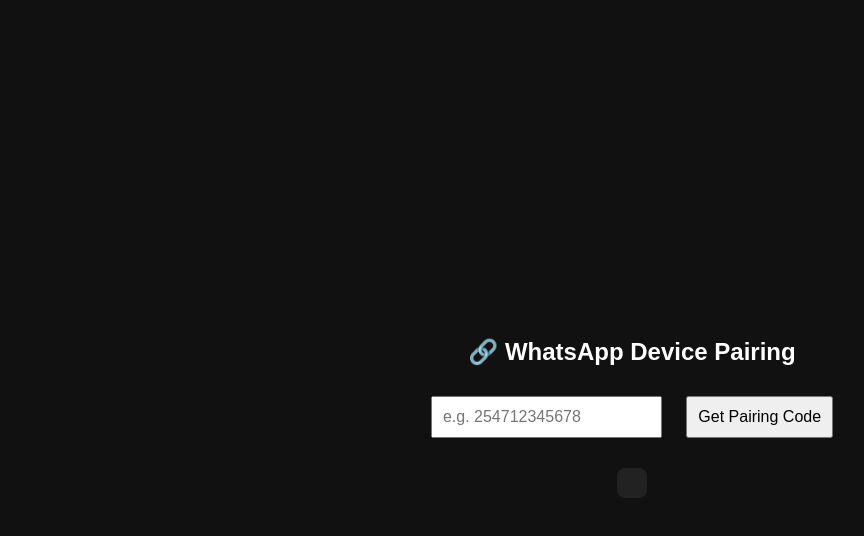
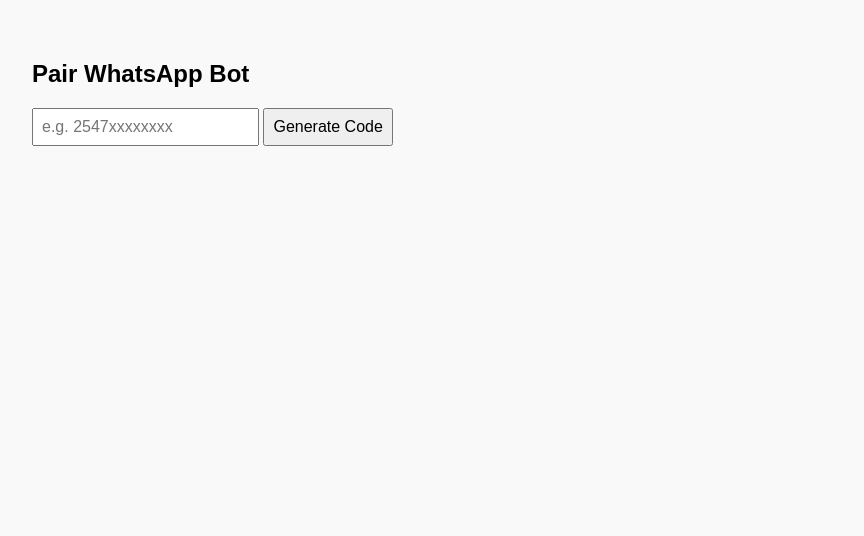
Before and after one commit to Wangatracker/websky, a website: page public/index.html in a window 1280 px wide. Shown: the whole page, without its empty margins (8-872 px from the left). Drawn offline with Linux system fonts and the light colour scheme.

Commit message:
Update index.html

```diff
--- a/public/index.html
+++ b/public/index.html
@@ -1,65 +1,35 @@
 <!DOCTYPE html>
-<html lang="en">
+<html>
 <head>
-  <meta charset="UTF-8">
   <title>WhatsApp Pairing</title>
   <style>
-    body {
-      font-family: Arial, sans-serif;
-      background: #111;
-      color: #fff;
-      display: flex;
-      flex-direction: column;
-      align-items: center;
-      justify-content: center;
-      height: 100vh;
-    }
-    input, button {
-      padding: 10px;
-      font-size: 16px;
-      margin: 10px;
-    }
-    #codeDisplay {
-      margin-top: 20px;
-      font-size: 20px;
-      background: #222;
-      padding: 15px;
-      border-radius: 8px;
-    }
+    body { font-family: Arial; padding: 2rem; background: #f9f9f9; }
+    input, button { padding: 0.5rem; font-size: 16px; }
+    #result { margin-top: 1rem; font-weight: bold; }
   </style>
 </head>
 <body>
-  <h2>🔗 WhatsApp Device Pairing</h2>
+  <h2>Pair WhatsApp Bot</h2>
   <form id="pairForm">
-    <input type="tel" id="phone" placeholder="e.g. 254712345678" required />
-    <button type="submit">Get Pairing Code</button>
+    <input type="text" id="phone" placeholder="e.g. 2547xxxxxxxx" required />
+    <button type="submit">Generate Code</button>
   </form>
-  <div id="codeDisplay"></div>
+  <div id="result"></div>
 
   <script>
-    document.getElementById('pairForm').addEventListener('submit', async (e) => {
+    const form = document.getElementById("pairForm");
+    form.addEventListener("submit", async (e) => {
       e.preventDefault();
-      const phone = document.getElementById('phone').value;
-      const codeDisplay = document.getElementById('codeDisplay');
-      codeDisplay.textContent = '📲 Requesting code...';
-
-      try {
-        const res = await fetch('/pair', {
-          method: 'POST',
-          headers: { 'Content-Type': 'application/json' },
-          body: JSON.stringify({ phone })
-        });
-
-        const data = await res.json();
-        if (res.ok) {
-          codeDisplay.innerHTML = `<strong>🔑 Code:</strong> ${data.code}<br><strong>📱 Instruction:</strong> Go to WhatsApp → Linked Devices → Enter the code`;
-        } else {
-          codeDisplay.textContent = `❌ ${data.message}`;
-        }
-      } catch (err) {
-        codeDisplay.textContent = '❌ Failed to contact server.';
-      }
+      const phone = document.getElementById("phone").value;
+      const res = await fetch("/pair", {
+        method: "POST",
+        headers: { "Content-Type": "application/json" },
+        body: JSON.stringify({ phone }),
+      });
+      const data = await res.json();
+      document.getElementById("result").innerHTML =
+        "🔑 Pairing Code: <b>" + data.code + "</b><br>📱 Go to WhatsApp > Linked Devices";
     });
   </script>
 </body>
-  </html>
+    </html>
```
